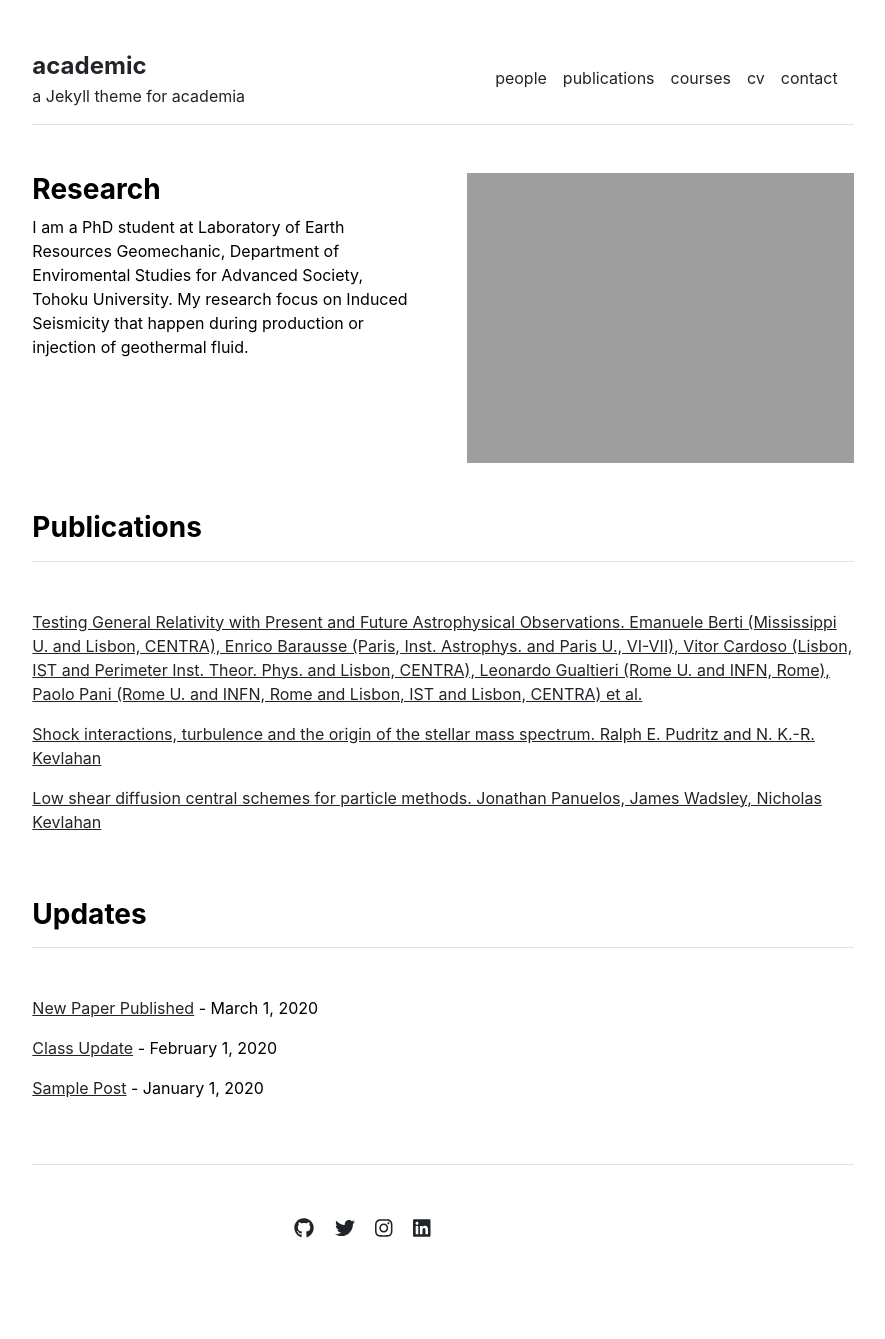
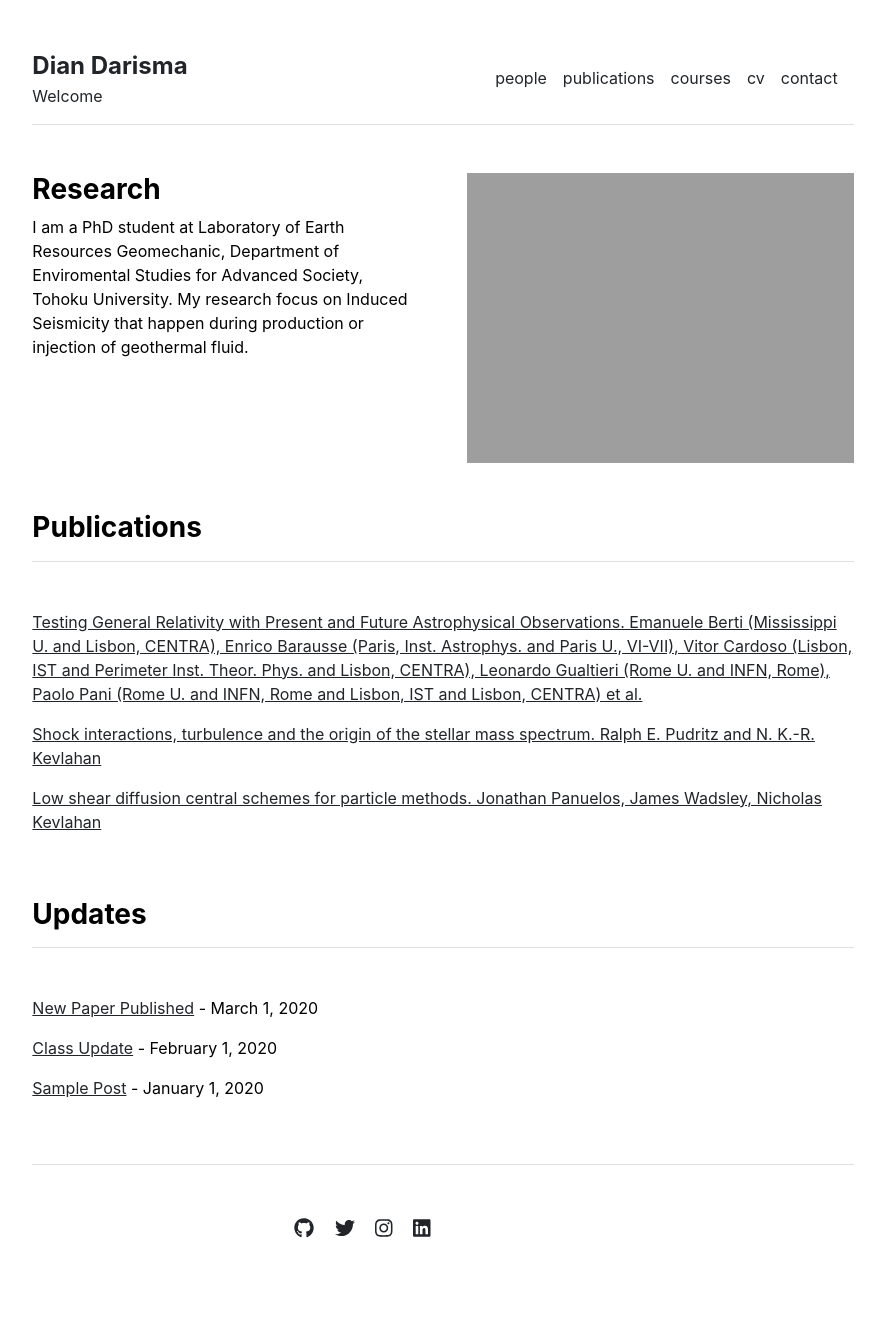
Before and after one commit to diandarisma/diandarisma.github.io, a Jekyll site: the page built from index.md, in a window 1280 px wide. Shown: the whole page, without its empty margins (197-1082 px from the left). Built offline with Jekyll 4.4.1, drawn with Linux system fonts in a browser that asks for light colours.

Commit message:
Update _config.yml

```diff
--- a/_config.yml
+++ b/_config.yml
@@ -1,4 +1,4 @@
 url: "" # the base hostname & protocol for your site, e.g. http://example.com
 baseurl: "" # the subpath of your site, e.g. /blog
-title: "academic" # the name of your site, e.g. ACME Corp.
-description: "a Jekyll theme for academia"
+title: "Dian Darisma" # the name of your site, e.g. ACME Corp.
+description: "Welcome"
```
